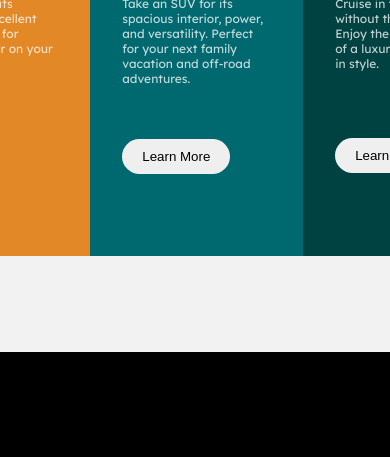
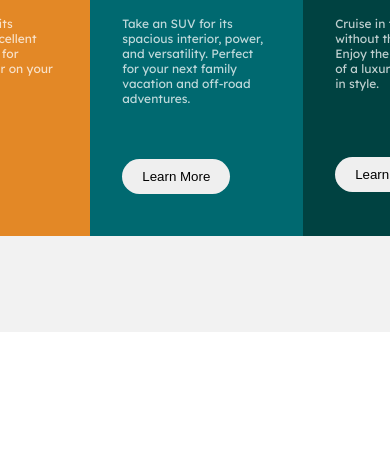
Before and after one commit to MercyOmole/Css-flexbox-and-grid, a plain HTML site: page index.html in a window 390 px wide. Shown: the part 485-942 px from the top of the page. Drawn offline with Linux system fonts and the light colour scheme.

Commit message:
Remove Media query and .cars{vh}

```diff
--- a/index.html
+++ b/index.html
@@ -6,6 +6,9 @@
     <meta http-equiv="X-UA-Compatible" content="IE=edge">
     <meta name="viewport" content="width=device-width, initial-scale=1.0">
     <title>CSS Flexbox Layout</title>
+
+    <!-- Favicon -->
+    <link rel="icon" href="image/favicon-32x32.png">
 
     <!-- Google Fonts -->
     <link rel="preconnect" href="https://fonts.googleapis.com">
--- a/style.css
+++ b/style.css
@@ -38,11 +38,6 @@ Very light gray (background, headings, buttons): hsl(0, 0%, 95%)
     box-sizing: border-box;
 }
 
-body {
-    background-color: black;
-    display: block;
-}
-
 nav {
     background-color: grey;
     color: #fff;
@@ -69,14 +64,6 @@ nav ul li a {
     text-decoration: none;
 }
 
-.container {
-    background-color: hsl(0, 0%, 95%);
-    display: flex;
-    flex-direction: row;
-    padding: 100px 150px 80px;
-}
-
-
 main {
     width: 50%;
     margin: auto;
@@ -87,14 +74,18 @@ main {
     flex-direction: row;
 }
 
-.cars {
-    height:50vh;
+.container {
+    background-color: hsl(0, 0%, 95%);
+    display: flex;
+    flex-direction: row;
+    padding: 100px 150px 80px;
 }
 
 p {
     font-family: 'Lexend Deca';
     font-size: 12px;
 }
+
 h1 {
     font-family: 'Big Shoulders Display';
 }
@@ -172,15 +163,3 @@ button {
 .btn-luxury {
     margin: 5em 3em 2em 0;
 }
-
-@media (max-width: 375px) {
-    .container {
-        flex-direction: column;
-    }
-}
-
-@media (width: 1440px) {
-    .container {
-        flex-direction: row;
-    }
-}
```
